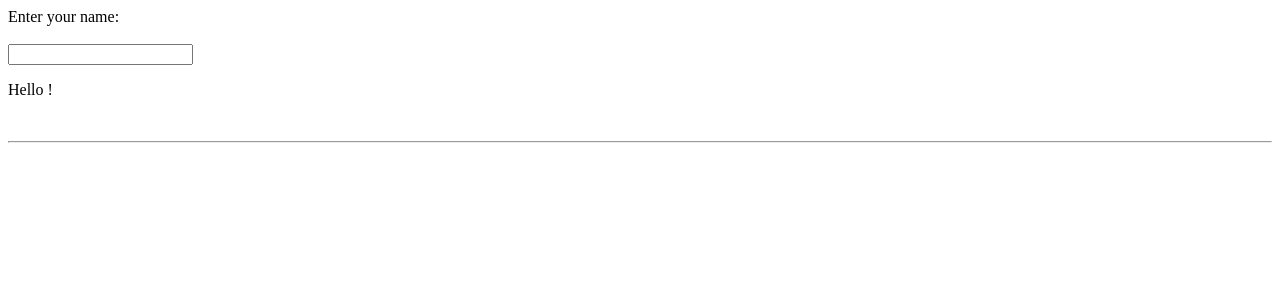
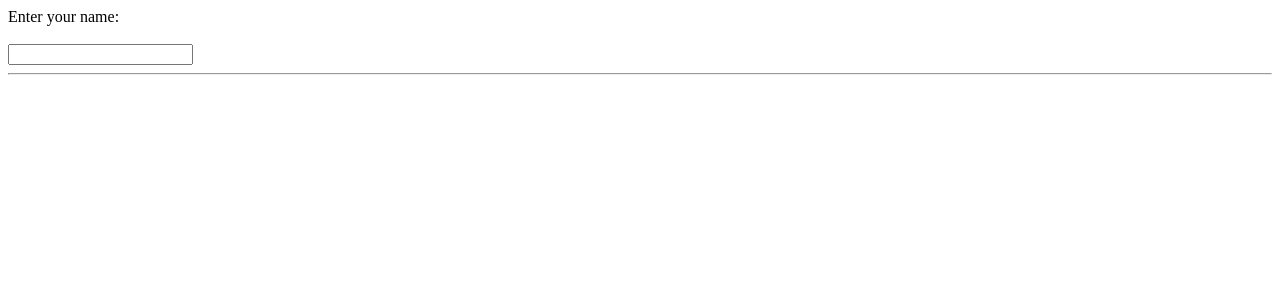
Before and after one commit to acciojob/personal-greeting-ItsCoderRam, a React app: page / in a window 1280 px wide. Shown: the top 300 px of the page. Built offline with nearby package versions, Linux system fonts and the light colour scheme.

Commit message:
final changes

```diff
--- a/src/components/App.js
+++ b/src/components/App.js
@@ -12,8 +12,8 @@ const App = () => {
       <span>Enter your name:</span>
       <br />
       <br />
-      <input type="text" onChange={grab} />
-      <p>Hello {text} !</p>
+      <input type="text" value={text} onChange={grab} />
+      {text && <p>Hello {text} !</p>}
       <br/>
       <hr/>
     </div>
```
